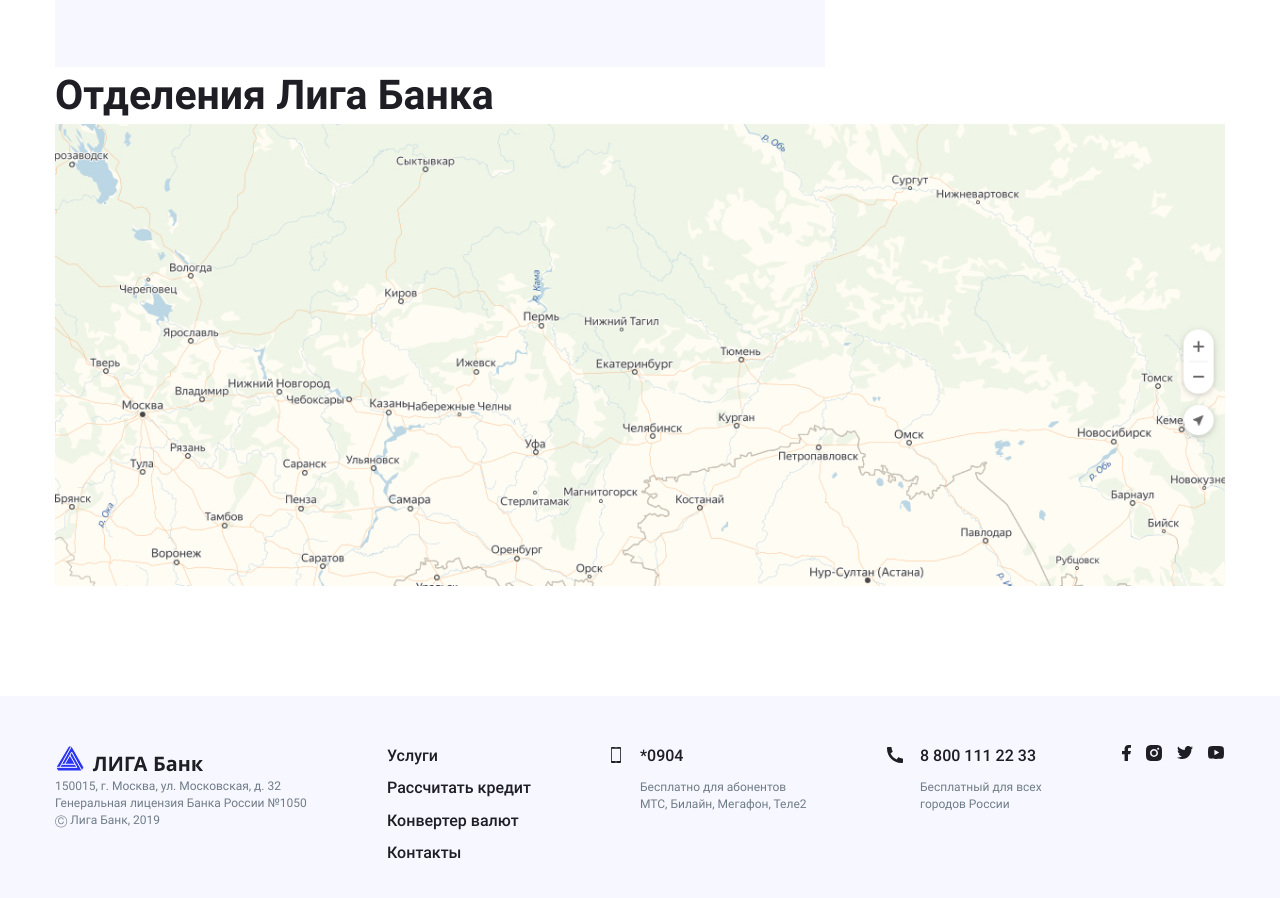
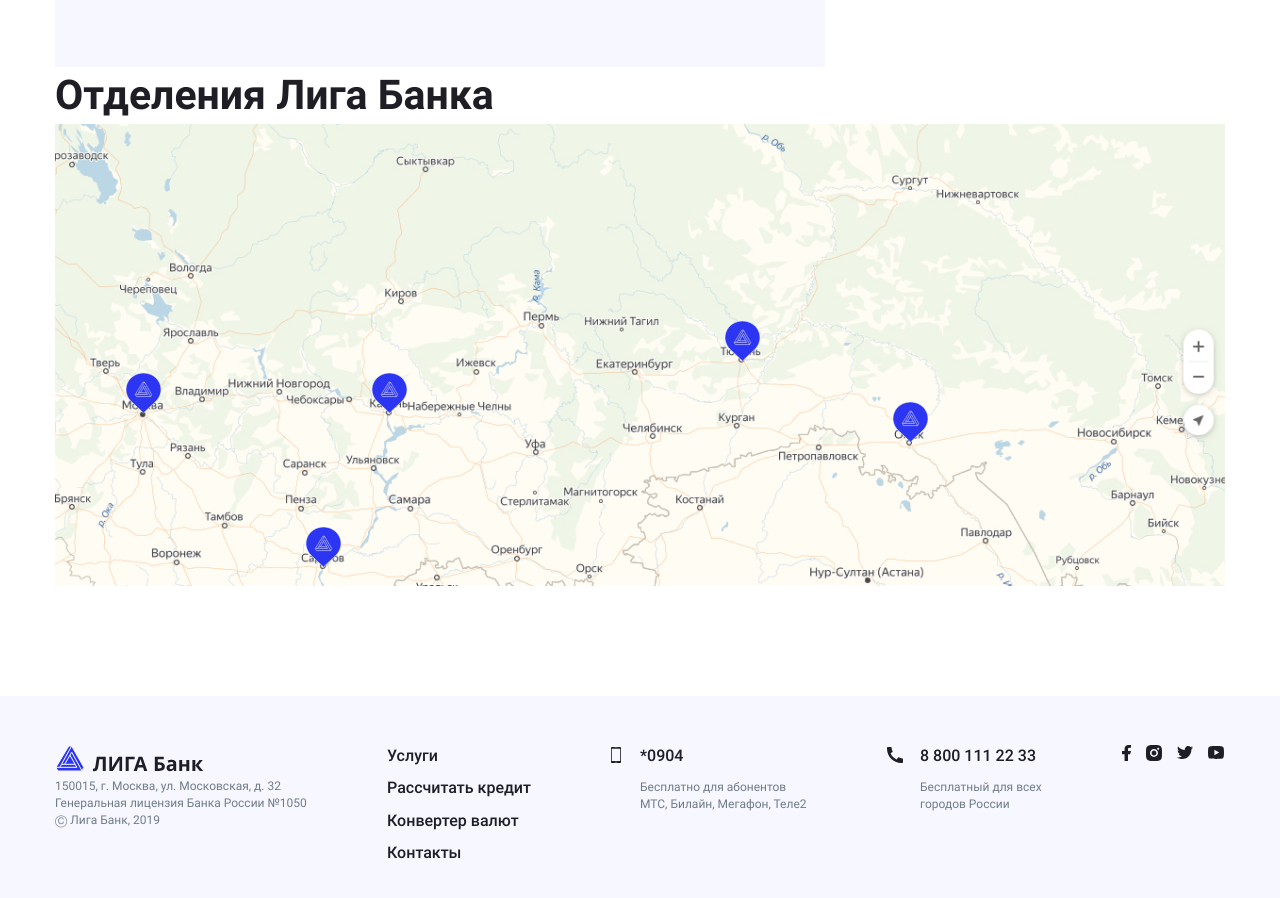
Before and after one commit to geoniced/liga-bank, a React (Create React App) app: page / in a window 1280 px wide. Shown: the part 3580-4478 px from the top of the page. Built offline with nearby package versions, Linux system fonts and the light colour scheme.

Commit message:
Добавляет декоративные элементы для блока отделений

```diff
--- a/src/components/bank-departments/bank-departments.jsx
+++ b/src/components/bank-departments/bank-departments.jsx
@@ -1,11 +1,20 @@
 import departmentsMapImg from "../../assets/img/departments-map.jpg";
+import {ReactComponent as IconLocationBlip} from "../../assets/img/icon-location-blip.svg";
 
 const BankDepartments = () => {
   return (
     <section className="page-content__bank-departments bank-departments">
       <h2 className="bank-departments__title">Отделения Лига Банка</h2>
 
-      <img className="bank-departments__map" src={departmentsMapImg} alt="Расположение отделений Лига Банков" width="1170" height="462" />
+      <div className="bank-departments__map-wrapper">
+        <img className="bank-departments__map" src={departmentsMapImg} alt="Расположение отделений Лига Банков" width="1170" height="462" />
+
+        <IconLocationBlip className="bank-departments__blip bank-departments__blip--moscow"/>
+        <IconLocationBlip className="bank-departments__blip bank-departments__blip--saratov"/>
+        <IconLocationBlip className="bank-departments__blip bank-departments__blip--kazan"/>
+        <IconLocationBlip className="bank-departments__blip bank-departments__blip--tyumen"/>
+        <IconLocationBlip className="bank-departments__blip bank-departments__blip--omsk"/>
+      </div>
     </section>
   );
 };
--- a/src/scss/bank-departments.scss
+++ b/src/scss/bank-departments.scss
@@ -10,6 +10,39 @@
   font-weight: 700;
 }
 
+.bank-departments__map-wrapper {
+  position: relative;
+}
+
 .bank-departments__map {
   display: flex;
 }
+
+.bank-departments__blip {
+  position: absolute;
+
+  &--moscow {
+    top: 248px;
+    left: 70px;
+  }
+
+  &--saratov {
+    top: 402px;
+    left: 250px;
+  }
+
+  &--kazan {
+    top: 248px;
+    left: 316px;
+  }
+
+  &--tyumen {
+    top: 196px;
+    left: 669px;
+  }
+
+  &--omsk {
+    top: 277px;
+    left: 837px;
+  }
+}
```
